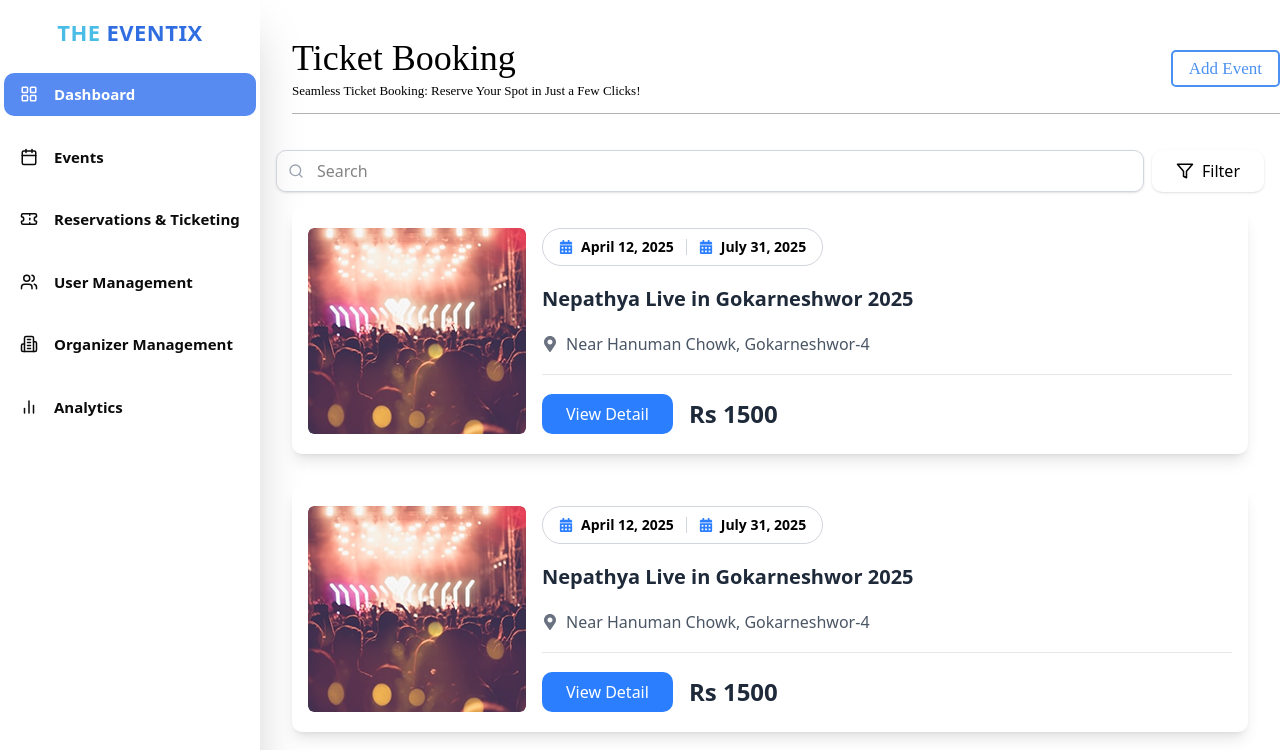
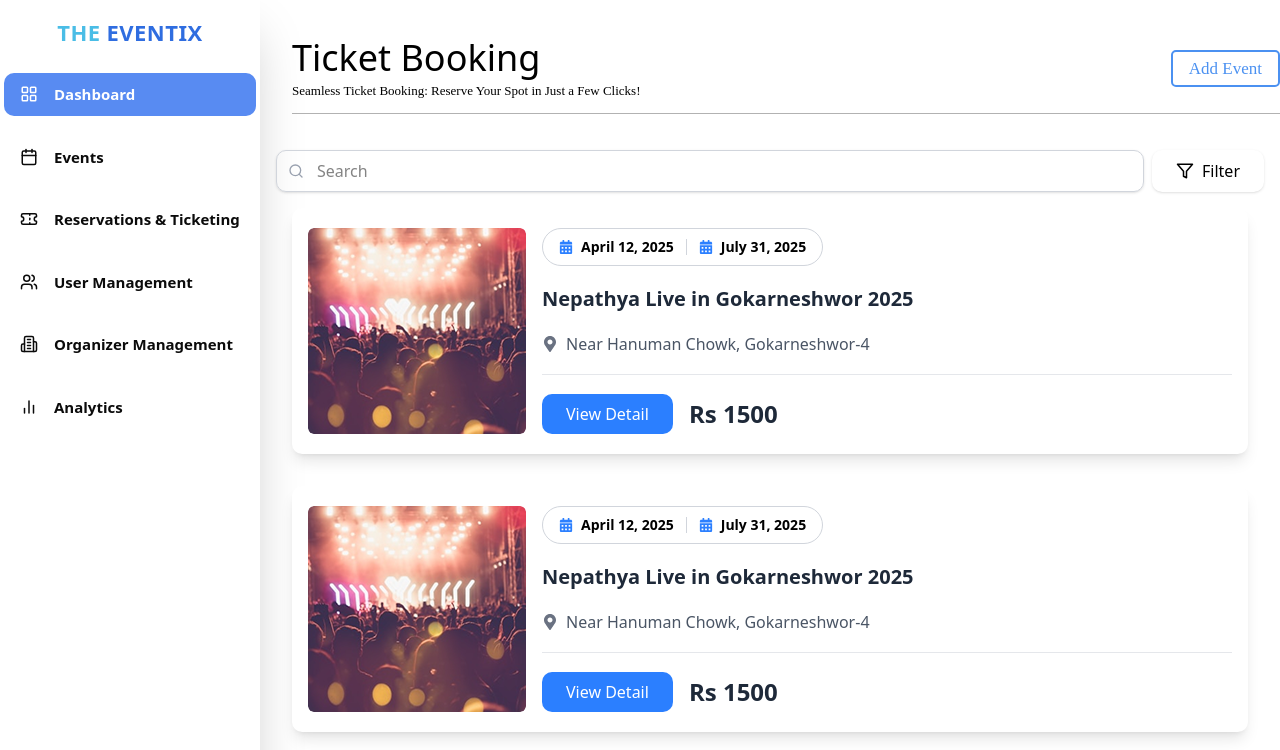
Before and after one commit to SaurashyaR/ETMS-VP.0.4-Frontend, a Next.js app: page /booking in a window 1280 px wide. Shown: the top 750 px of the page. Built offline with nearby package versions, Linux system fonts and the light colour scheme.

Commit message:
Button:colorchanged

```diff
--- a/src/components/features/booking/EventForm.tsx
+++ b/src/components/features/booking/EventForm.tsx
@@ -98,7 +98,7 @@ export default function EventForm() {
       <div className="mb-6">
         <div className="flex items-center justify-between mb-4">
           <h2 className="text-[#2196f3] text-sm font-semibold">Event Artist Details</h2>
-          <Button type="button" variant="outline" size="sm" onClick={addArtist}>
+          <Button type="button" variant="outline" size="sm"  className='text-[#2196f3]'onClick={addArtist}>
             <Plus className="w-4 h-4 mr-1" /> Add
           </Button>
         </div>
--- a/src/components/features/booking/TicketHeader.tsx
+++ b/src/components/features/booking/TicketHeader.tsx
@@ -26,7 +26,7 @@ const TicketHeader: React.FC = () => {
         <div className="flex flex-col md:flex-row justify-between items-start md:items-center">
           <div>
             {/* Title */}
-            <h1 className="font-[Baumans] text-[24px] sm:text-[28px] md:text-[32px] xl:text-[36px] 2xl:text-[40px] leading-none tracking-normal font-normal text-black text-left">
+            <h1 className="font-baumans text-[24px] sm:text-[28px] md:text-[32px] xl:text-[36px] 2xl:text-[40px] leading-none tracking-normal font-normal text-black text-left">
               Ticket Booking
             </h1>
 
```
